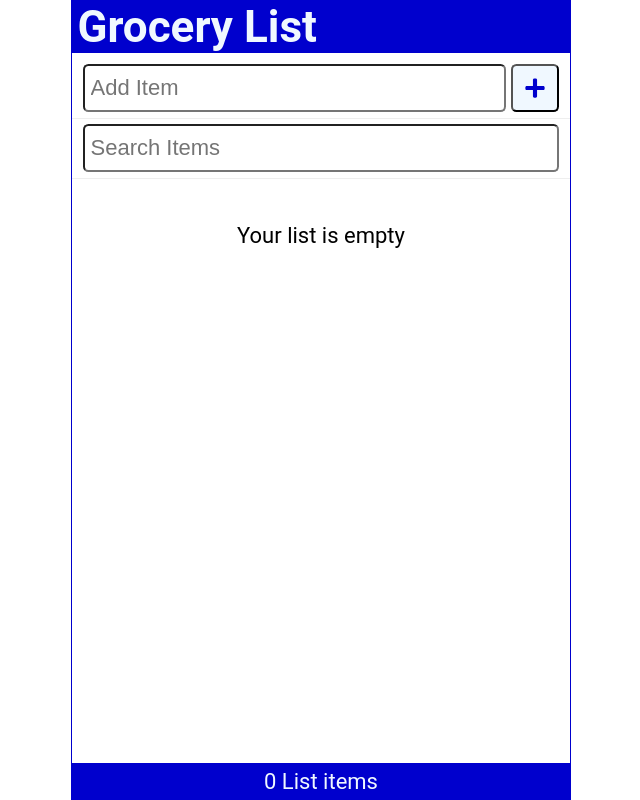
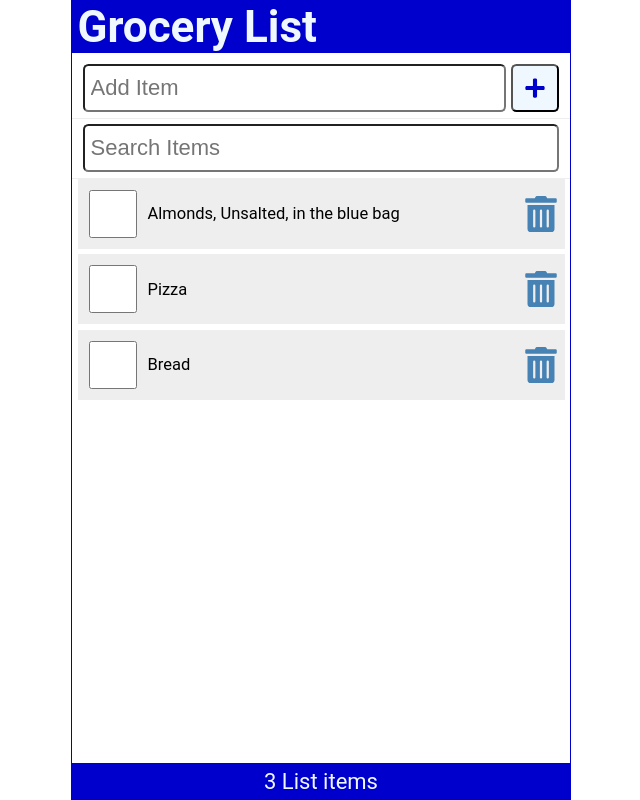
Before and after one commit to jdvramos/learning_react, a React (Create React App) app: page / in a window 1280 px wide. Shown: the whole page, without its empty margins (319-959 px from the left). Built offline with nearby package versions, Linux system fonts and the light colour scheme; data requests are answered from the project's data file.

Commit message:
chapter 13 done

```diff
--- /dev/null
+++ b/data/db.json
@@ -0,0 +1,19 @@
+{
+  "items": [
+    {
+      "id": 1,
+      "checked": false,
+      "item": "Almonds, Unsalted, in the blue bag"
+    },
+    {
+      "id": 2,
+      "checked": false,
+      "item": "Pizza"
+    },
+    {
+      "id": 3,
+      "checked": false,
+      "item": "Bread"
+    }
+  ]
+}
--- a/src/App.js
+++ b/src/App.js
@@ -3,24 +3,56 @@ import SearchItem from "./SearchItem";
 import AddItem from "./AddItem";
 import Content from "./Content";
 import Footer from "./Footer";
-import { useState, useEffect } from "react";
+import { useState, useEffect, useRef } from "react";
 
 function App() {
-  const [items, setItems] = useState(
-    JSON.parse(localStorage.getItem("shoppinglist")) || []
-  );
+  // useEffect fix
+  const effectRan = useRef(false);
+
+  const API_URL = "http://localhost:3500/items";
+
+  const [items, setItems] = useState([]);
   const [newItem, setNewItem] = useState("");
   const [search, setSearch] = useState("");
+  const [fetchError, setFetchError] = useState(null);
+  const [isLoading, setIsLoading] = useState(true);
 
   useEffect(() => {
-    localStorage.setItem("shoppinglist", JSON.stringify(items));
-  }, [items]);
+    console.log("mounted");
 
-  // I WILL NOT BE NEEDED ANYMORE :(
-  // const setAndSaveItems = (newItems) => {
-  //   localStorage.setItem("shoppinglist", JSON.stringify(items));
-  //   setItems(newItems);
-  // };
+    if (effectRan.current === false) {
+      const fetchItems = async () => {
+        try {
+          const response = await fetch(API_URL);
+
+          // Guard clause (manual error handling)
+          if (!response.ok) throw Error("Did not receive expected data");
+
+          const listItems = await response.json();
+          setItems(listItems);
+
+          // If we have a successful request we will set the fetchError to null
+          setFetchError(null);
+        } catch (err) {
+          // Set the fetchError to err.message
+          setFetchError(err.message);
+        } finally {
+          setIsLoading(false);
+        }
+      };
+
+      // This is just to simulate the slow loading times when we get data from a real server
+      setTimeout(() => {
+        // This is an async IIFE (this is the same as calling: fetchItems())
+        (async () => await fetchItems())();
+      }, 2000);
+
+      return () => {
+        console.log("unmounted");
+        effectRan.current = true;
+      };
+    }
+  }, []);
 
   const addItem = (item) => {
     const id = items.length ? items[items.length - 1].id + 1 : 1;
@@ -64,6 +96,10 @@ function App() {
         handleSubmit={handleSubmit}
       />
       <SearchItem search={search} setSearch={setSearch} />
+      <main>
+        {isLoading && <p>Loading Items...</p>}
+        {fetchError && <p style={{ color: "red" }}>{`Error: ${fetchError}`}</p>}
+        {!fetchError && !isLoading && (
           <Content
             items={items.filter((item) =>
               item.item.toLowerCase().includes(search.toLowerCase())
@@ -71,6 +107,8 @@ function App() {
             handleCheck={handleCheck}
             handleDelete={handleDelete}
           />
+        )}
+      </main>
       <Footer length={items.length} />
     </div>
   );
--- a/src/Content.js
+++ b/src/Content.js
@@ -2,7 +2,7 @@ import ItemList from "./ItemList";
 
 const Content = ({ items, handleCheck, handleDelete }) => {
   return (
-    <main>
+    <>
       {items.length ? (
         <ItemList
           items={items}
@@ -12,7 +12,7 @@ const Content = ({ items, handleCheck, handleDelete }) => {
       ) : (
         <p style={{ marginTop: "2rem" }}>Your list is empty</p>
       )}
-    </main>
+    </>
   );
 };
 
```
Lines whose indentation alone changed are shown as unchanged.
